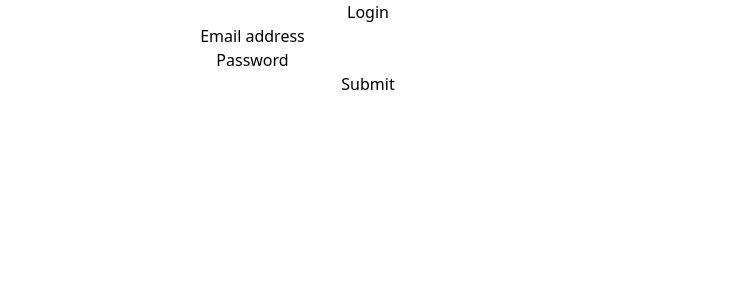
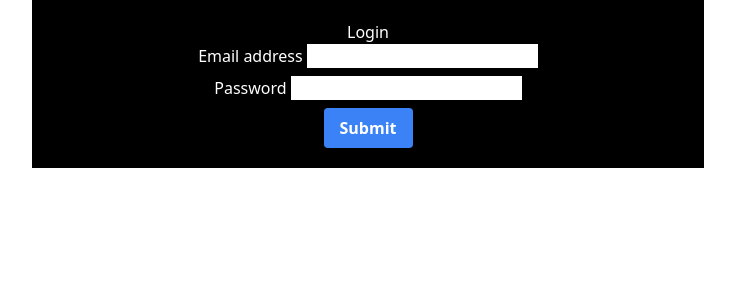
Before and after one commit to ByronEricPerez/test.React.Redux, a React (Create React App) app: page / in a window 1280 px wide. Shown: the top 300 px of the page, without its empty margins (272-1007 px from the left). Built offline with nearby package versions, Linux system fonts and the light colour scheme.

Commit message:
testing tailwindcss styles and implementing shopping cart

```diff
--- a/src/App.js
+++ b/src/App.js
@@ -6,7 +6,7 @@ import { Home } from './pages/Home';
 
 function App() {
   return (
-    <div className="App">
+    <div className="container mx-auto max-w-2xl content-center bg-black text-center text-5x1 text-white">
       <Routes>
         <Route path='/' element={<Index />} />
         <Route path='/home' element={<Home />} />
--- a/src/component/products/ProductsList.jsx
+++ b/src/component/products/ProductsList.jsx
@@ -18,16 +18,17 @@ export const ProductsList = ({ products }) => {
 
     return (
         <>
-            <h2>Listadooo</h2>
+            <h2 className='text-4xl p-2'>Listadooo</h2>
             <div className="Articles">
                 {
                     products.map(product => {
                         return (
-                            <div key={product.id}>
+                            //seguir probando columnas
+                            <div className="bg-white hover:bg-gray-100 text-gray-800 font-semibold py-2 px-4 border border-gray-400 rounded shadow mx-1 grid grid-cols-3" key={product.id}>
                                 <h4>{product.title}</h4>
-                                <p>Price {product.price}</p>
+                                <p>Price {'$' + product.price}</p>
                                 <p>Category {product.category}</p>
-                                <button
+                                <button className='bg-black hover:bg-gray-700 text-white font-bold py-2 px-4 border border-blue-700 rounded'
                                 onClick={() => handleAddOrRemoveProduct(product.id)}
                                 >
                                 {productsList.find(pdt => pdt.id === product.id) ? "Remove" : "Add"} to Cart
--- a/src/pages/Home.jsx
+++ b/src/pages/Home.jsx
@@ -28,10 +28,12 @@ export const Home = () => {
 
     return(
         <div>
-            <h2>Home</h2>
-            <p>welcome {user.fullName}</p>
+            <div className="m-6 p-10 border-gray-100 border-4 rounded-lg">
+                <h2>Home</h2>
+                <p>welcome {user.fullName}</p>
+                <button className="bg-white hover:bg-gray-100 text-gray-800 font-semibold py-2 px-4 border border-gray-400 rounded shadow" onClick={handleLogout}>Log out</button>
+            </div>
 
-            <button onClick={handleLogout}>Log out</button>
             <hr />
             <ProductsList products={products} />
         </div>
--- /dev/null
+++ b/src/pages/cart.jsx
@@ -0,0 +1,25 @@
+// componente para mostrarlos items agregados al carrito de compras
+
+import { useDispatch, useSelector } from 'react-redux';
+import { addProductToCart, removeProductFromCart } from '../reducers/cart/cartSlice';
+
+export const Cart = () => {
+    const dispatch = useDispatch();
+
+    const { productsList } = useSelector(state => state.cart);
+
+    return (
+        <>
+            <h2 className='text-4xl p-2'>Carro</h2>
+            <table>
+                {
+                    products.map(product => {
+                        return (
+                           // lrpm
+                        );
+                    })
+                }
+            </table>
+        </>
+    )
+}
--- a/src/pages/index.jsx
+++ b/src/pages/index.jsx
@@ -34,17 +34,17 @@ export const Index = () => {
     return (
         <div>
             <div>
-                <h2>Login</h2>
+                <h2 className="text-7x1 mt-5">Login</h2>
                 <form onSubmit={handleSubmit}>
                     <div>
-                        <label>Email address</label>
-                        <input type="email" ref={emailField} />
+                        <label>Email address </label>
+                        <input className="mb-2" type="email" ref={emailField} />
                     </div>
                     <div>
-                        <label>Password</label>
+                        <label>Password </label>
                         <input type="password" ref={passwordField} />
                     </div>
-                    <button type="submit">Submit</button>
+                    <button className="mb-5 mt-2 bg-blue-500 hover:bg-blue-700 text-white font-bold py-2 px-4 rounded" type="submit">Submit</button>
                 </form>
             </div>
         </div>
```
